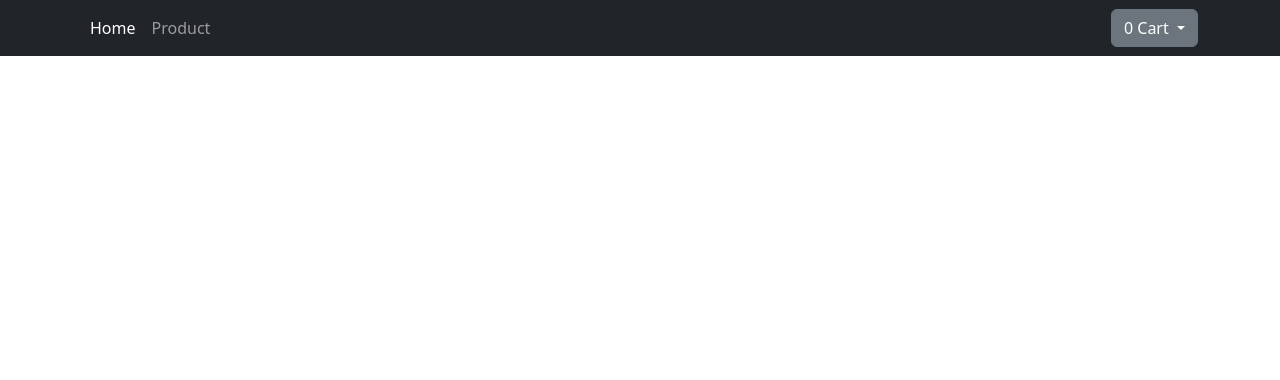
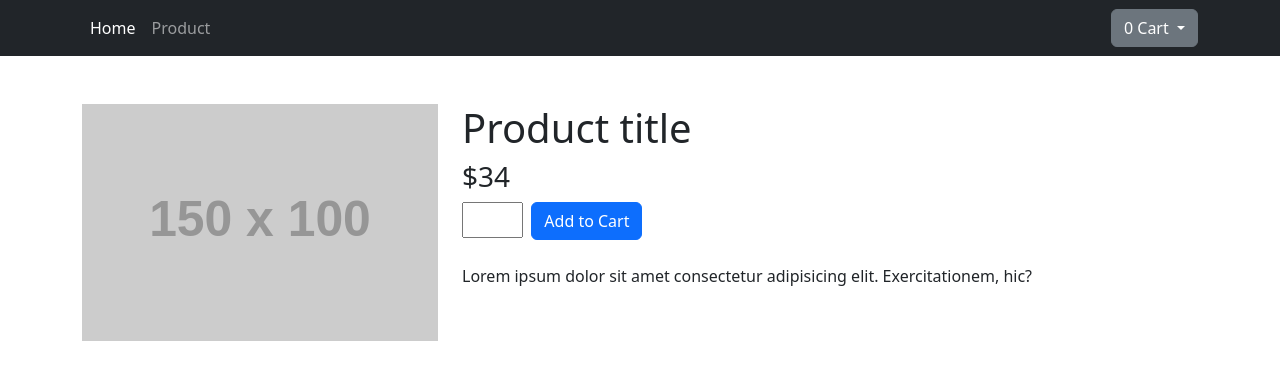
Before and after one commit to meisabikumar/vue-ecommerce-app-with-vuex-and-api, a Vue app: page /product/23 in a window 1280 px wide. Before the commit this address had no page. Shown: the top 380 px of the page. Built offline with nearby package versions, Linux system fonts and the light colour scheme.

Commit message:
Layout complete

```diff
--- a/src/App.vue
+++ b/src/App.vue
@@ -1,10 +1,6 @@
 <template>
-  <!-- <nav>
-    <router-link to="/">Home</router-link> |
-    <router-link to="/about">About</router-link>
-  </nav> -->
   <Header />
-  <router-view />
+  <div class="container"><router-view /></div>
 </template>
 
 <script>
--- a/src/components/ProductCard.vue
+++ b/src/components/ProductCard.vue
@@ -4,7 +4,9 @@
       <img class="w-100" src="https://via.placeholder.com/150x100" alt />
       <div class="card-body">
         <h4 class="card-title">
-          <a href="#"> Product title </a>
+          <router-link :to="{ name: 'product', params: { id: 23 } }">
+            Product title</router-link
+          >
         </h4>
         <strong>$23</strong>
         <p class="card-text">Lorem ipsum dolor sit amet.</p>
--- a/src/router/index.js
+++ b/src/router/index.js
@@ -1,5 +1,6 @@
 import { createRouter, createWebHistory } from "vue-router";
 import HomeView from "../views/HomeView.vue";
+import ProductView from "../views/ProductView.vue";
 
 const routes = [
   {
@@ -7,7 +8,12 @@ const routes = [
     name: "home",
     component: HomeView,
   },
-
+  {
+    path: "/product/:id",
+    component: ProductView,
+    name: "product",
+    props: true,
+  },
 ];
 
 const router = createRouter({
--- a/src/views/HomeView.vue
+++ b/src/views/HomeView.vue
@@ -1,8 +1,5 @@
 <template>
-  <div class="container">
-    <!-- <h1>Home View</h1> -->
-    <ProductList />
-  </div>
+  <ProductList />
 </template>
 
 <script>
--- /dev/null
+++ b/src/views/ProductView.vue
@@ -0,0 +1,27 @@
+<template>
+  <div class="row pt-5">
+    <div class="col-4">
+      <img src="https://via.placeholder.com/150x100" class="w-100" />
+    </div>
+    <div class="col-8">
+      <h1>Product title</h1>
+      <h3>$34</h3>
+      <input type="text" class="text-center col-1 me-2 p-1" />
+      <button class="btn btn-primary">Add to Cart</button>
+
+      <p class="mt-4">
+        Lorem ipsum dolor sit amet consectetur adipisicing elit. Exercitationem,
+        hic?
+      </p>
+    </div>
+  </div>
+</template>
+
+<script>
+export default {
+  props: ["id"],
+};
+</script>
+
+<style>
+</style>
```
